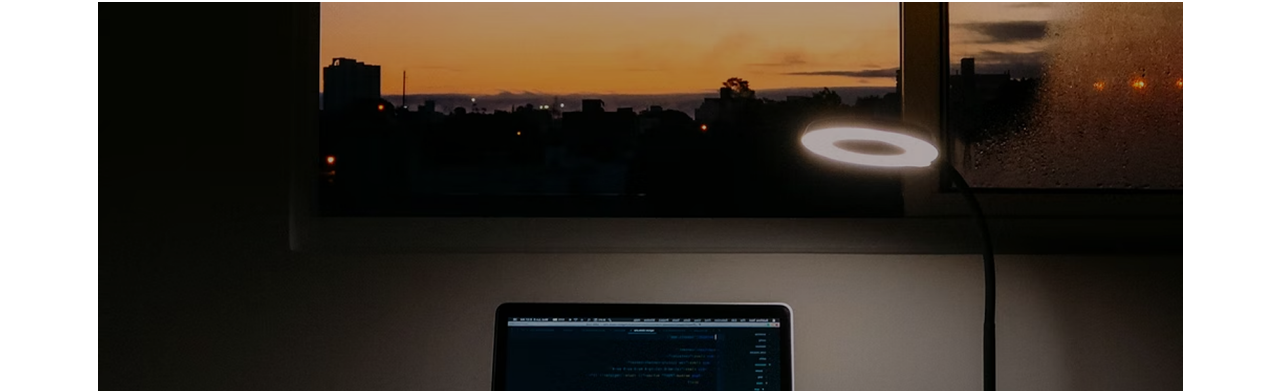
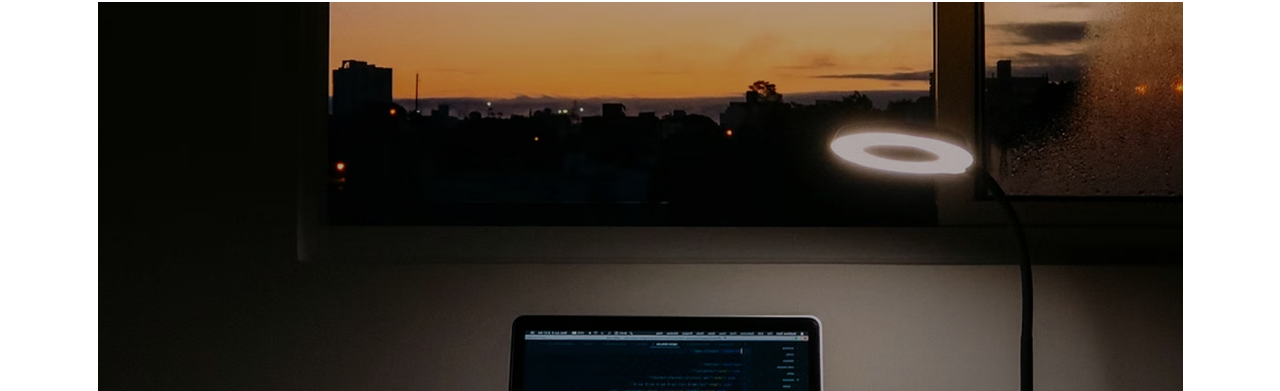
Before and after one commit to AdyMIN509/Learning-project, a website built with Vite: page index.html in a window 1280 px wide. Shown: the part 53-444 px from the top of the page. Built offline with nearby package versions, Linux system fonts and the light colour scheme.

Commit message:
Hero bug

```diff
--- a/css/style.css
+++ b/css/style.css
@@ -102,7 +102,7 @@ main {
 	background: url('/images/article-image-hero.png');
 	background-size: cover;
 	color: white;
-	height: 400px;
+	height: 100dvh;
 	display: flex;
 	align-items: flex-end;
 	padding: var(--container-padding);
@@ -192,9 +192,6 @@ footer > .website {
 }
 
 @media (min-width: 1000px) {
-	.hero {
-		height: 600px;
-	}
 	.article-container {
 		gap: 1rem;
 	}
--- a/index.html
+++ b/index.html
@@ -10,7 +10,7 @@
 	<div class="progress-bar"></div>
 	<header>
 		<div class="logo">
-			<img src="./images/logo.png" alt="" aria-hidden="true">
+			<img src="images/logo.png" alt="" aria-hidden="true">
 			<p class="logo-name">My learning journal</p>
 		</div>
 		<nav>
```
